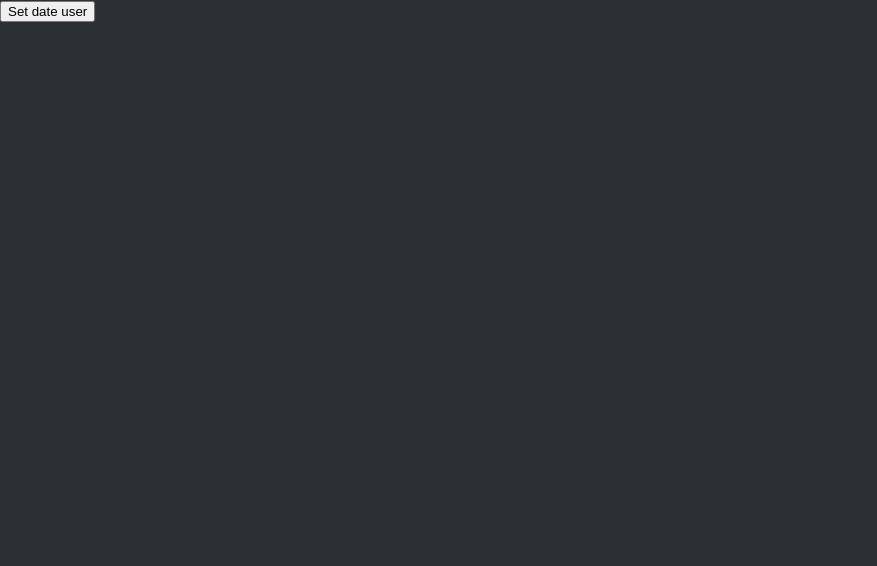
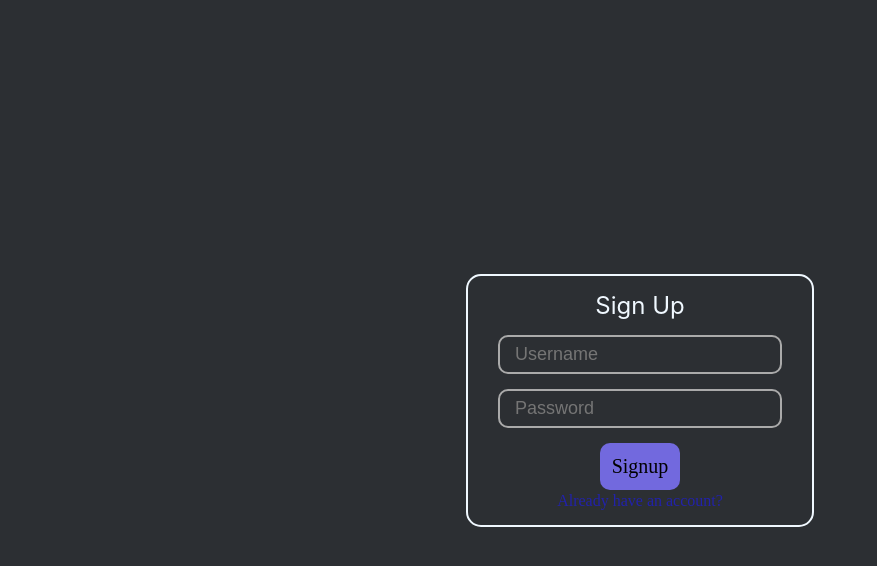
Before and after one commit to PhoenixCreation/pinger, a React (Create React App) app: page /signup in a window 1280 px wide. Shown: the top 566 px of the page, without its empty margins (0-877 px from the left). Built offline with nearby package versions, Linux system fonts and the light colour scheme; the HTML template or start-up script is replaced by a standard one.

Commit message:
Backeend connection started

```diff
--- /dev/null
+++ b/src/Api/api.js
@@ -0,0 +1,15 @@
+import axios from "axios";
+
+const URL = "http://localhost:5000/api";
+
+export const requestSignup = async (username, password) => {
+  try {
+    const response = await axios.post(`${URL}/auth/signup`, {
+      username,
+      password,
+    });
+    return response.data;
+  } catch (error) {
+    return -1;
+  }
+};
--- a/src/App.css
+++ b/src/App.css
@@ -3,3 +3,7 @@
   width: 100%;
   background-color: #2c2f33;
 }
+a {
+  all: initial;
+  cursor: pointer;
+}
--- a/src/components/Home.js
+++ b/src/components/Home.js
@@ -10,6 +10,8 @@ export default function Home() {
   const goto = (path) => {
     history.push(`${path}`);
   };
+
+  if (!user.username) {
     return (
       <div className="home">
         <h1 className="home__header">Pinger. . . .</h1>
@@ -40,4 +42,14 @@ export default function Home() {
         )}
       </div>
     );
+  } else {
+    return (
+      <div className="home">
+        <div className="chec">{user.username}</div>
+        <button className="home__auth__loginBtn" onClick={() => logout()}>
+          LogOut
+        </button>
+      </div>
+    );
   }
+}
--- a/src/components/auth/Signup.js
+++ b/src/components/auth/Signup.js
@@ -1,15 +1,76 @@
-import React, { useContext } from "react";
+import React, { useContext, useState } from "react";
+import { Link, useHistory } from "react-router-dom";
 import { UserContext } from "../../context/Auth";
+import "../css/auth/Signup.css";
 
 export default function Signup() {
   const { user, signup } = useContext(UserContext);
+  const history = useHistory();
+
+  const [newUser, setNewUser] = useState({ username: "", password: "" });
+  const [usernameWarning, setUsernameWarning] = useState("");
+
+  const formSubmit = async (e) => {
+    e.preventDefault();
+    signup(newUser.username, newUser.password).then((check) => {
+      console.log(check);
+      // if (check !== 1) {
+      //   console.log(check);
+      //   setUsernameWarning(check.toString());
+      // } else {
+      //   history.push("/");
+      // }
+    });
+  };
+
+  const handleUsername = (e) => {
+    setNewUser({ ...newUser, username: e.target.value });
+    if (usernameWarning !== "") {
+      setUsernameWarning("");
+    }
+  };
+
+  const handlePassword = (e) => {
+    setNewUser({ ...newUser, password: e.target.value });
+  };
+
   return (
-    <div>
-      <div className="user">{user?.name}</div>
-      <div className="user">{user?.password}</div>
-      <button onClick={() => signup("testing", new Date().toString())}>
-        Set date user
-      </button>
+    <div className="signup">
+      {user.username}
+      <div className="signup__form__cont">
+        <div className="signup__form__header">Sign Up</div>
+        <form onSubmit={formSubmit} className="signup__form">
+          <div className="signup__username__cont">
+            <input
+              type="username"
+              name="username"
+              value={newUser.username}
+              onChange={handleUsername}
+              placeholder="Username"
+              className="signup__username__field"
+            />
+            <div className="signup__username__warning">{usernameWarning}</div>
+          </div>
+          <div className="signup__password__cont">
+            <input
+              type="password"
+              name="password"
+              value={newUser.password}
+              onChange={handlePassword}
+              placeholder="Password"
+              className="signup__password__field"
+            />
+          </div>
+          <button type="submit" className="signup__submit_btn">
+            Signup
+          </button>
+        </form>
+        <div className="sigup__login__redirection">
+          <Link to="/login" className="signup__login__text">
+            Already have an account?
+          </Link>
+        </div>
+      </div>
     </div>
   );
 }
--- /dev/null
+++ b/src/components/css/auth/Signup.css
@@ -0,0 +1,63 @@
+.signup {
+  width: 100%;
+  height: 100%;
+  display: flex;
+  align-items: center;
+  justify-content: center;
+  flex-direction: column;
+}
+.signup__form__cont {
+  padding: 15px;
+  border: 2px aliceblue solid;
+  border-radius: 15px;
+  display: flex;
+  flex-direction: column;
+  align-items: center;
+}
+.signup__form__header {
+  font-size: 24px;
+  color: aliceblue;
+  text-align: center;
+}
+.signup__form {
+  display: flex;
+  flex-direction: column;
+  align-items: center;
+}
+.signup__username__field,
+.signup__password__field {
+  padding: 7px;
+  padding-left: 15px;
+  padding-right: 15px;
+  font-size: 18px;
+  width: 250px;
+  color: aliceblue;
+  border: 2px solid #aaa;
+  background-color: transparent;
+  border-radius: 10px;
+  margin: 15px;
+}
+.signup__submit_btn {
+  all: initial;
+  cursor: pointer;
+  padding: 10px;
+  font-size: 20px;
+  background-color: #7269de;
+  border-radius: 10px;
+  border: 2px solid transparent;
+}
+.signup__username__field:focus,
+.signup__password__field:focus {
+  border-color: aliceblue;
+}
+.signup__submit_btn:hover {
+  border: 2px solid white;
+}
+.signup__login__text {
+  color: #22a;
+}
+.signup__username__warning {
+  margin-top: -15px;
+  margin-left: 15px;
+  color: red;
+}
--- a/src/context/Auth.js
+++ b/src/context/Auth.js
@@ -1,4 +1,5 @@
 import React, { useState, createContext } from "react";
+import { requestSignup } from "../Api/api";
 
 export const UserContext = createContext();
 
@@ -13,16 +14,27 @@ export const UserProvider = (props) => {
     }
   };
 
-  const signup = (username, password) => {
+  const signup = async (username, password) => {
     if (
       username !== "" ||
       username !== null ||
       password !== "" ||
       password !== null
     ) {
-      setUser({ name: username, password });
+      requestSignup(username, password).then((data) => {
+        if (data.user) {
+          setUser(data.user);
+          console.log("returning real user");
+          return 1;
+        } else {
+          console.log("returning error");
+          return data.error;
+        }
+      });
     } else {
       setUser({});
+      console.log("something went wrong");
+      return "Somthing went wrong";
     }
   };
 
```
Lines whose indentation alone changed are shown as unchanged.
